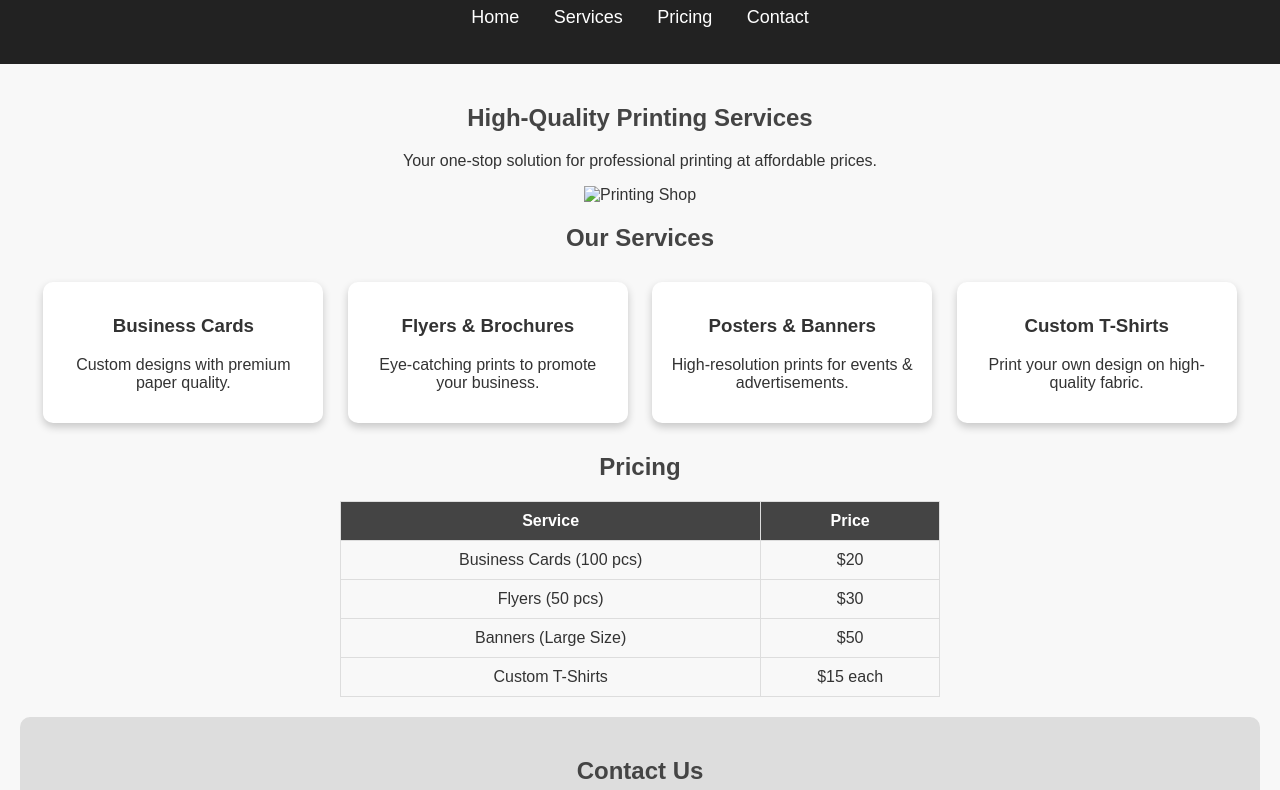
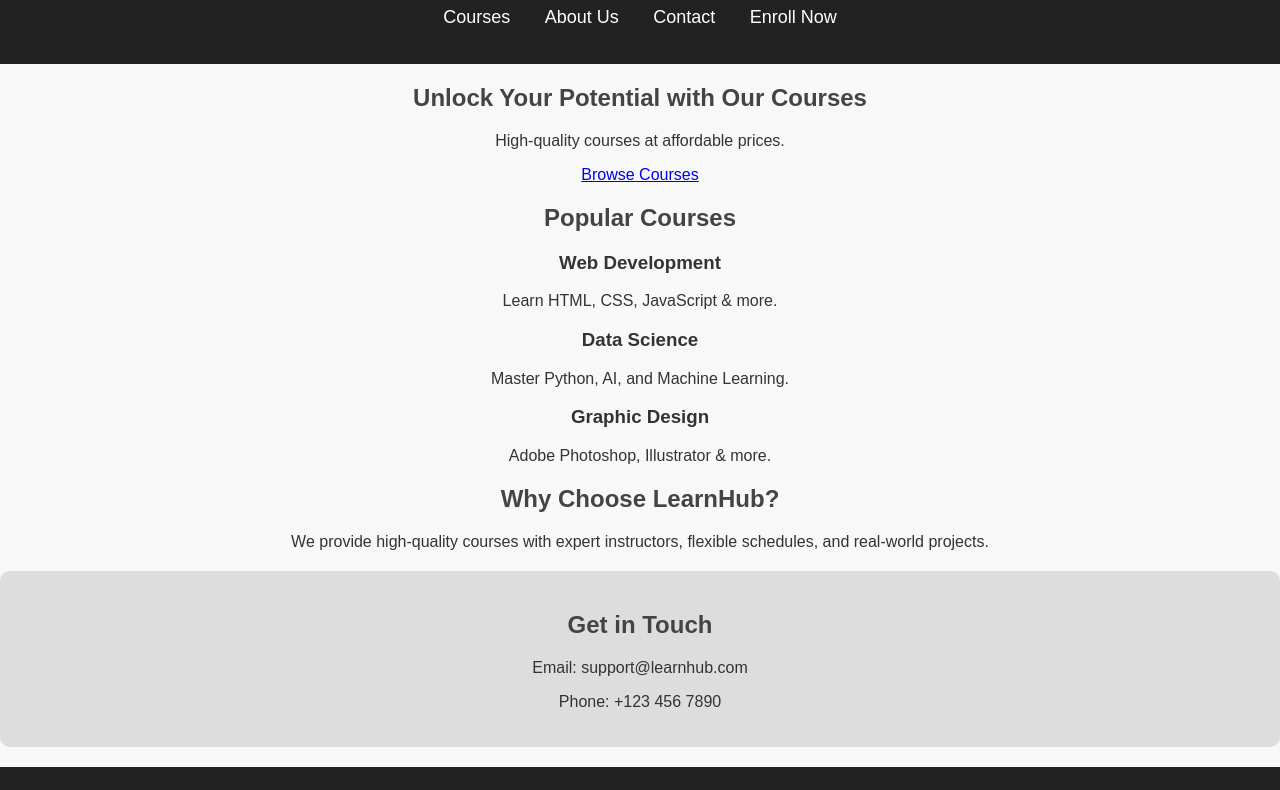
Before and after one commit to vedant45-hub/blackbox, a website: page src/index.html in a window 1280 px wide. Shown: the part 93-883 px from the top of the page. Drawn offline with Linux system fonts and the light colour scheme.

Commit message:
Update index.html

```diff
--- a/src/index.html
+++ b/src/index.html
@@ -1,90 +1,61 @@
 <!DOCTYPE html>
 <html lang="en">
-
 <head>
     <meta charset="UTF-8">
     <meta name="viewport" content="width=device-width, initial-scale=1.0">
-  <title>ProPrint Services</title>
+    <title>LearnHub - Explore Your Future</title>
     <link rel="stylesheet" href="styles.css">
 </head>
-
 <body>
     <header>
-    <h1>ProPrint Services</h1>
+        <h1>LearnHub</h1>
         <nav>
             <ul>
-        <li><a href="#home">Home</a></li>
-        <li><a href="#services">Services</a></li>
-        <li><a href="#pricing">Pricing</a></li>
+                <li><a href="#courses">Courses</a></li>
+                <li><a href="#about">About Us</a></li>
                 <li><a href="#contact">Contact</a></li>
+                <li><a href="#enroll" class="btn">Enroll Now</a></li>
             </ul>
         </nav>
     </header>
 
-  <main>
-    <section id="home">
-      <h2>High-Quality Printing Services</h2>
-      <p>Your one-stop solution for professional printing at affordable prices.</p>
-      <img src="printing-shop.jpg" alt="Printing Shop" width="100%">
+    <section class="hero">
+        <h2>Unlock Your Potential with Our Courses</h2>
+        <p>High-quality courses at affordable prices.</p>
+        <a href="#courses" class="btn">Browse Courses</a>
     </section>
 
-    <section id="services">
-      <h2>Our Services</h2>
-      <div class="service">
-        <h3>Business Cards</h3>
-        <p>Custom designs with premium paper quality.</p>
+    <section id="courses">
+        <h2>Popular Courses</h2>
+        <div class="course-list">
+            <div class="course">
+                <h3>Web Development</h3>
+                <p>Learn HTML, CSS, JavaScript & more.</p>
             </div>
-      <div class="service">
-        <h3>Flyers & Brochures</h3>
-        <p>Eye-catching prints to promote your business.</p>
+            <div class="course">
+                <h3>Data Science</h3>
+                <p>Master Python, AI, and Machine Learning.</p>
             </div>
-      <div class="service">
-        <h3>Posters & Banners</h3>
-        <p>High-resolution prints for events & advertisements.</p>
+            <div class="course">
+                <h3>Graphic Design</h3>
+                <p>Adobe Photoshop, Illustrator & more.</p>
             </div>
-      <div class="service">
-        <h3>Custom T-Shirts</h3>
-        <p>Print your own design on high-quality fabric.</p>
         </div>
     </section>
 
-    <section id="pricing">
-      <h2>Pricing</h2>
-      <table>
-        <tr>
-          <th>Service</th>
-          <th>Price</th>
-        </tr>
-        <tr>
-          <td>Business Cards (100 pcs)</td>
-          <td>$20</td>
-        </tr>
-        <tr>
-          <td>Flyers (50 pcs)</td>
-          <td>$30</td>
-        </tr>
-        <tr>
-          <td>Banners (Large Size)</td>
-          <td>$50</td>
-        </tr>
-        <tr>
-          <td>Custom T-Shirts</td>
-          <td>$15 each</td>
-        </tr>
-      </table>
+    <section id="about">
+        <h2>Why Choose LearnHub?</h2>
+        <p>We provide high-quality courses with expert instructors, flexible schedules, and real-world projects.</p>
     </section>
 
     <section id="contact">
-      <h2>Contact Us</h2>
-      <p>Email: support@proprint.com</p>
+        <h2>Get in Touch</h2>
+        <p>Email: support@learnhub.com</p>
         <p>Phone: +123 456 7890</p>
-      <p>Location: 456 Print Avenue, City</p>
     </section>
-  </main>
 
     <footer>
-    <p>&copy; 2025 ProPrint Services. All rights reserved.</p>
+        <p>&copy; 2025 LearnHub. All Rights Reserved.</p>
     </footer>
 </body>
-
 </html>
```
Lines whose indentation alone changed are shown as unchanged.
